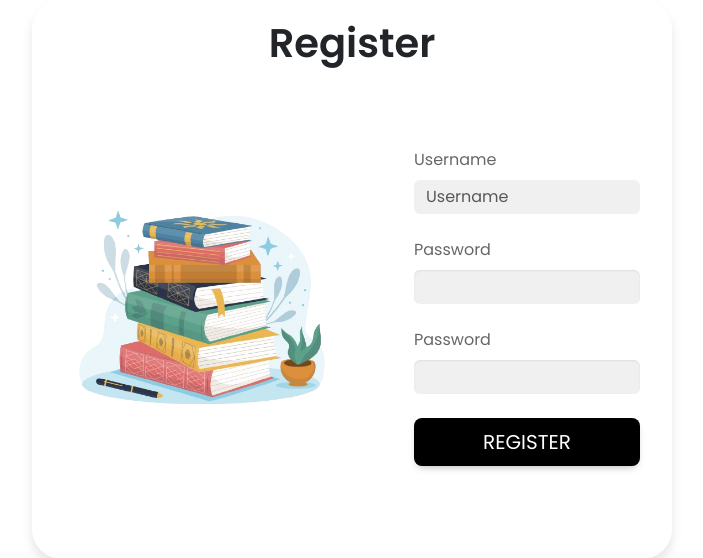
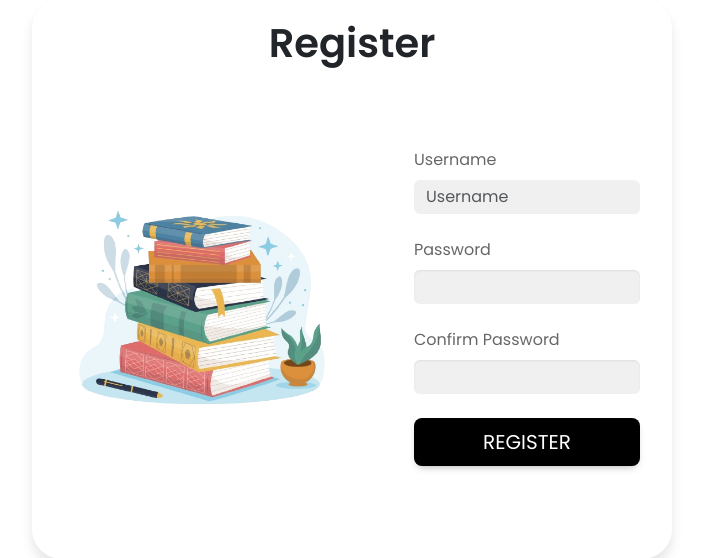
Before and after one commit to yps-a04/proyekTengahSemester, a Django app: page /register/ in a window 1280 px wide. Shown: the part 121-679 px from the top of the page, without its empty margins (288-991 px from the left). Run offline with Django 4.2, Linux system fonts and the light colour scheme; some libraries are stand-ins or nearby versions.

Commit message:
change password to confirm password

```diff
--- a/main/templates/register.html
+++ b/main/templates/register.html
@@ -64,7 +64,7 @@
               </div>
 
               <div class="form-outline mb-4">
-                <label class="form-label" for="password">Password</label>
+                <label class="form-label" for="password">Confirm Password</label>
                 {{ form.password2 }}
               </div>
               {% if messages %}
```
Also changed, not shown: db.sqlite3.
